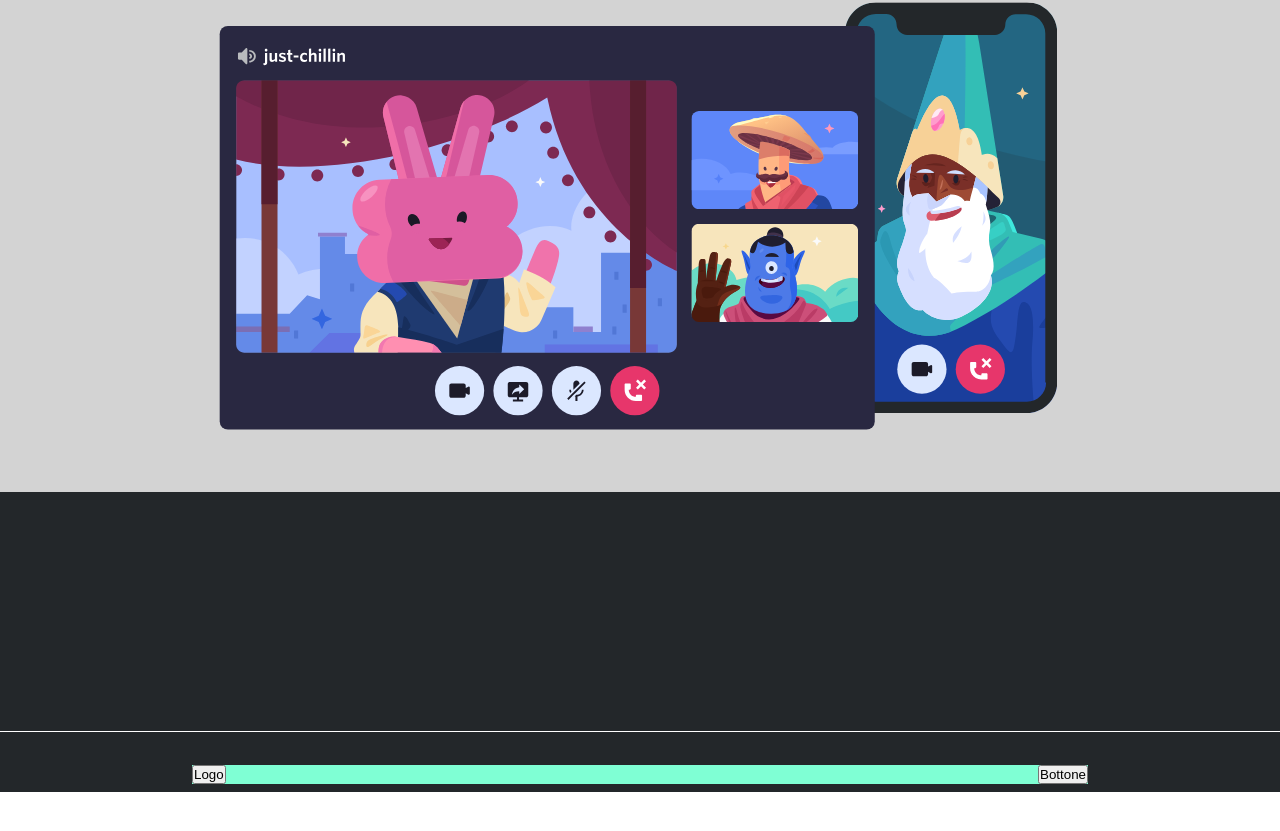
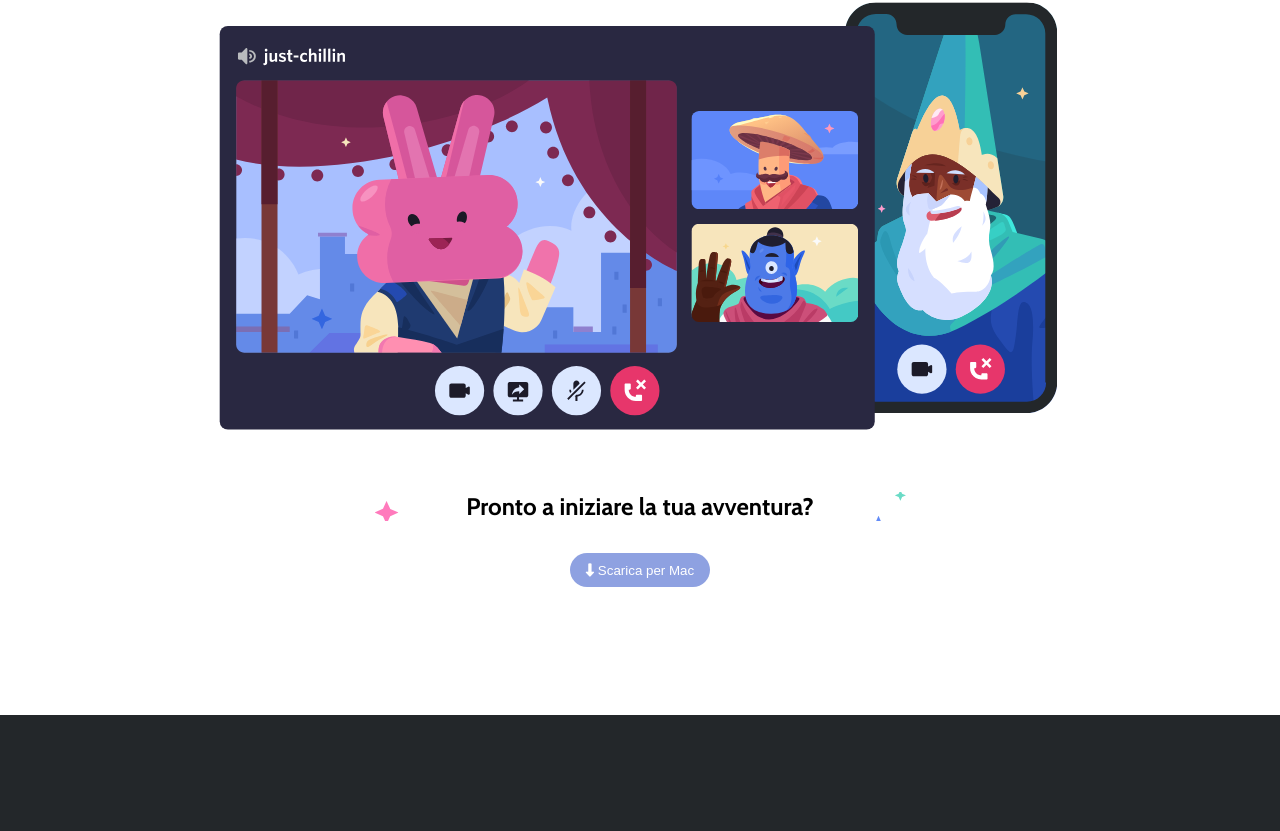
Before and after one commit to gabrieleomegna/htmlcss-discord, a plain HTML site: page index.html in a window 1280 px wide. Shown: the part 2674-3505 px from the top of the page. Before the commit the page ends 3466 px from the top, so only its background shows below. Drawn offline with nearby package versions, Linux system fonts and the light colour scheme.

Commit message:
Completed main last section

```diff
--- a/index.html
+++ b/index.html
@@ -78,7 +78,7 @@
                 </div>
             </div>
         </section>
-        <section class="main-last-section display-flex bg-grey"> <!-- Big box green -->
+        <section class="display-flex bg-grey"> <!-- Big box green -->
             <div class="common-size">
                 <section id="big-box-description">
                     <h1>Tecnologia affidabile per tenersi in contatto</h1>
@@ -86,6 +86,10 @@
                 </section>
                 <section id="big-box-image">
                     <img src="img/item4-big.svg" alt="Bigger image">
+                </section>
+                <section id="section-download">
+                    <h2>Pronto a iniziare la tua avventura?</h2>
+                    <button class="button-size"><i class="fa-solid fa-down-long"></i> Scarica per Mac</button>
                 </section>
             </div>
         </section>
--- a/style/style.css
+++ b/style/style.css
@@ -119,19 +119,12 @@ h1 {
     padding-top: 2rem;
     line-height: 1.5rem;
 }
-.bg-grey {
-    background-color: rgb(211, 211, 211);
-}
+
 .main-section {
     padding: 6rem 0;
 }
 /* MAIN SECTION BIGGER */
-.main-last-section {
-    /* height: 40%; */
-}
-#big-box-image {
 
-}
 #big-box-image img {
     width: 100%;
 }
@@ -142,7 +135,22 @@ h1 {
 #big-box-description p {
     line-height: 1.5rem;
     padding: 2rem 9rem 0rem;
-
+}
+/* Main-last-section  */
+#section-download {
+    text-align: center;
+    margin-bottom: 8rem;
+}
+#section-download h2 {
+    background-image: url(./../img/stars.svg);
+    background-size: auto;
+    background-position: center;
+    background-repeat: no-repeat;
+}
+#section-download button {
+    margin-top: 2rem;
+    color: white;
+    background-color: rgb(142, 161, 225);
 }
 
 /* FOOTER */
```
